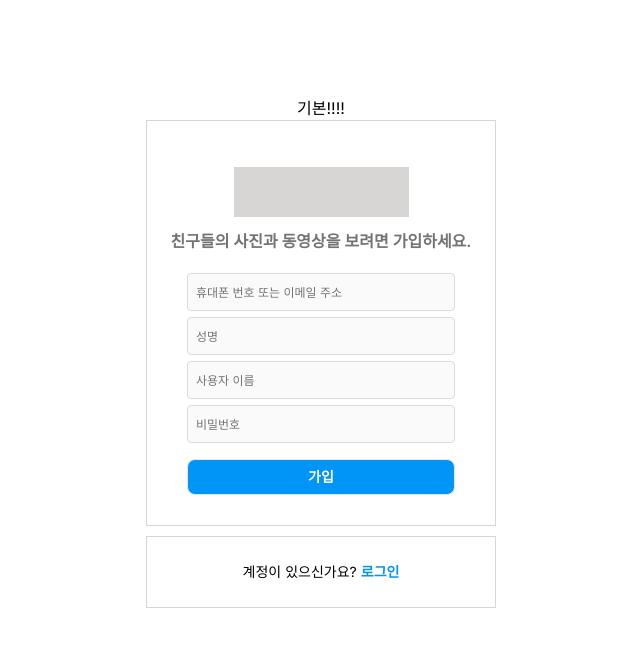
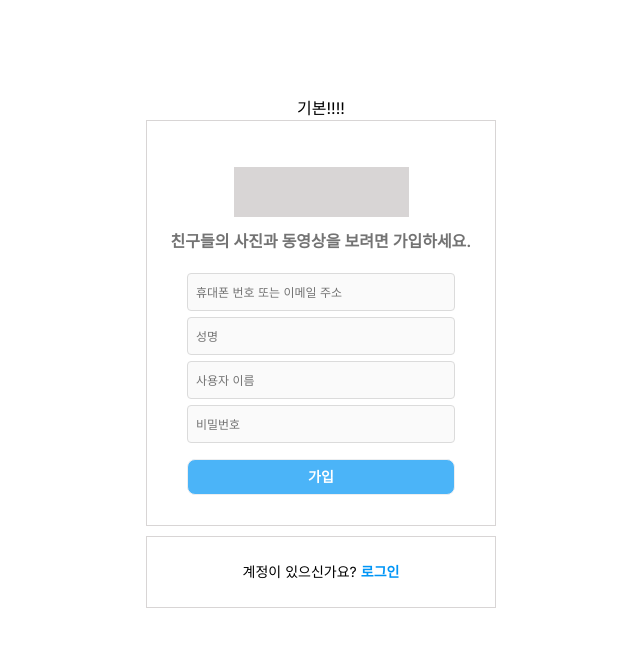
Before and after one commit to pleasemrlostman/share-your-favorite-places-front, a Next.js app: page /account/signup in a window 1280 px wide. Shown: the top 646 px of the page, without its empty margins (319-959 px from the left). Built offline with nearby package versions, Linux system fonts and the light colour scheme.

Commit message:
refactor: input component 수정

```diff
--- a/src/app/(beforeLogin)/_component/SingupForm.tsx
+++ b/src/app/(beforeLogin)/_component/SingupForm.tsx
@@ -70,7 +70,8 @@ export default function SignupForm() {
               className="w-full"
             />
             <Button
-              customType={`DEFAULT`}
+              disabled={!isValid}
+              customType={`${!isValid ? "DISABLED" : "DEFAULT"}`}
               className="flex justify-center items-center w-full mt-4 mb-5"
             >
               가입
```
